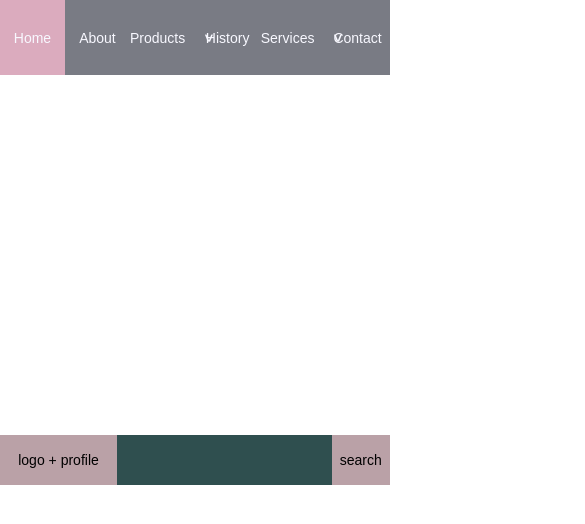
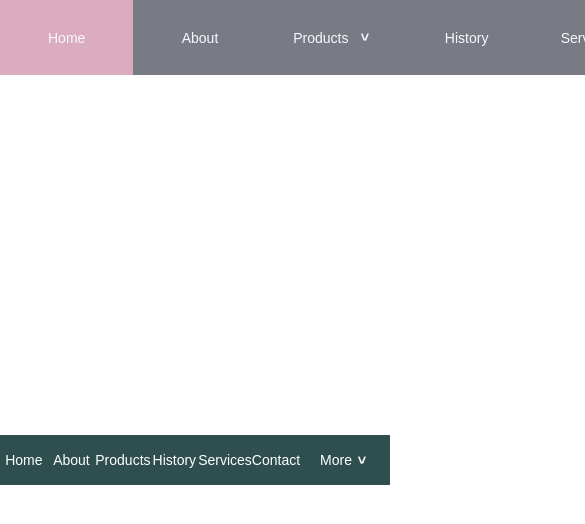
Before and after one commit to dwgrossberg/dynamicUI, a website built with webpack: page dist/index.html in a window 390 px wide. Shown: the top 524 px of the page, 585 px wide, since content can reach past the window. Built offline with nearby package versions, Linux system fonts and the light colour scheme.

Commit message:
Setup basic mobileMenu module structure

```diff
--- a/src/dropdownMenu.js
+++ b/src/dropdownMenu.js
@@ -31,8 +31,10 @@ const dropdownMenu = (() => {
       argA.href = arg[1];
       argA.style.display = "flex";
       argA.style.alignItems = "center";
+      argA.style.justifyContent = "center";
       argA.style.textDecoration = "none";
       argA.style.height = menuHeight;
+      argA.style.width = "100%";
       argLI.appendChild(argA);
       menuUL.appendChild(argLI);
     });
@@ -88,7 +90,7 @@ const dropdownMenu = (() => {
         arrowDiv.innerText = `>`;
         arrowDiv.style.fontWeight = "700";
         arrowDiv.style.transform = "rotate(90deg)";
-        arrowDiv.style.marginLeft = "35%";
+        arrowDiv.style.marginLeft = "15px";
         arrowDiv.style.height = "10px";
         arrowDiv.style.width = "10px";
         const navLink = document.getElementById(`menu-nav-link-${name}`);
@@ -170,7 +172,7 @@ const dropdownMenu = (() => {
               arrowDivSub.style.color = "white";
               arrowDivSub.style.height = "8px";
               arrowDivSub.style.width = "8px";
-              arrowDivSub.style.marginLeft = "35%";
+              arrowDivSub.style.marginLeft = "15px";
               arrowDivSub.style.transform = "translateY(-50%)";
               dropdownItem.style.display = "flex";
               dropdownItem.style.alignItems = "center";
--- a/src/index.js
+++ b/src/index.js
@@ -1,5 +1,8 @@
 import dropdownMenu from "./dropdownMenu.js";
+import mobileMenu from "./mobileMenu.js";
 import "./style.css";
+
+// dropdownMenu example
 
 dropdownMenu.setDropdownDOM("dropdown-menu");
 
@@ -39,3 +42,18 @@ dropdownMenu.setSubDropdown(
   ["subLink-2", "input href..."],
   ["subLink-3", "input href..."]
 );
+
+// mobileMenu example
+
+mobileMenu.setMobileMenuDOM("mobile-menu");
+
+mobileMenu.setColumns(
+  ["Home", "input href..."],
+  ["About", "input href..."],
+  ["Products", "input href..."],
+  ["History", "input href..."],
+  ["Services", "input href..."],
+  ["Contact", "input href..."]
+);
+
+mobileMenu.addMore();
--- a/src/mobileMenu.js
+++ b/src/mobileMenu.js
@@ -0,0 +1,72 @@
+const mobileMenu = (() => {
+  let mobileMenuDOM;
+  const setMobileMenuDOM = (elemID) => {
+    mobileMenuDOM = document.getElementById(`${elemID}`);
+  };
+
+  const menuUL = document.createElement("ul");
+  menuUL.style.display = "flex";
+  menuUL.style.justifyContent = "space-around";
+  menuUL.style.listStyle = "none";
+  menuUL.style.padding = "0";
+  menuUL.style.margin = "0";
+  menuUL.style.boxSizing = "border-box";
+
+  const setColumns = (...args) => {
+    args.forEach((arg) => {
+      const argLI = document.createElement("li");
+      argLI.classList.add("mobile-nav");
+      argLI.style.display = "flex";
+      argLI.style.justifyContent = "center";
+      argLI.style.width = "100%";
+      const menuHeight = window.getComputedStyle(mobileMenuDOM).height;
+      argLI.style.height = menuHeight;
+      argLI.style.cursor = "pointer";
+      const argA = document.createElement("a");
+      argA.setAttribute("id", `mobile-nav-link-${arg[0]}`);
+      argA.innerText = arg[0];
+      argA.href = arg[1];
+      argA.style.display = "flex";
+      argA.style.alignItems = "center";
+      argA.style.justifyContent = "center";
+      argA.style.textDecoration = "none";
+      argA.style.height = menuHeight;
+      argA.style.width = "100%";
+      argLI.appendChild(argA);
+      menuUL.appendChild(argLI);
+    });
+    mobileMenuDOM.appendChild(menuUL);
+  };
+
+  const addMore = () => {
+    const moreDiv = document.createElement("div");
+    moreDiv.classList.add("mobile-menu-more");
+    moreDiv.style.display = "flex";
+    moreDiv.style.justifyContent = "center";
+    moreDiv.style.alignItems = "center";
+    moreDiv.style.padding = "10px 20px";
+    moreDiv.style.cursor = "pointer";
+    moreDiv.innerText = "More";
+    const arrowDiv = document.createElement("div");
+    arrowDiv.innerText = `>`;
+    arrowDiv.style.fontWeight = "700";
+    arrowDiv.style.transform = "rotate(90deg)";
+    arrowDiv.style.marginLeft = "10px";
+    arrowDiv.style.height = "8px";
+    arrowDiv.style.width = "8px";
+    moreDiv.appendChild(arrowDiv);
+    menuUL.appendChild(moreDiv);
+  };
+
+  // progressively collapsing menu
+  // number of tabs determined by screen size
+  // excess tabs grouped under 'more' section
+
+  return {
+    setMobileMenuDOM,
+    setColumns,
+    addMore,
+  };
+})();
+
+export default mobileMenu;
--- a/src/style.css
+++ b/src/style.css
@@ -30,6 +30,7 @@ body {
   width: var(--dropdown-width);
   height: var(--dropdown-height);
   background-color: #797b84;
+  min-width: 800px;
 }
 
 .dropdown-nav a,
@@ -59,30 +60,18 @@ body {
 
 /* Styles for mobileMenu.js */
 
-.mobile-container {
-  display: flex;
-  justify-content: center;
-  align-items: center;
+#mobile-menu {
   width: 100%;
   height: 50px;
+  background-color: darkslategray;
+  color: white;
 }
 
-.mobile-logo,
-.mobile-search {
-  width: 30%;
-  height: 50px;
-  background-color: #baa1a7;
-  display: flex;
-  justify-content: center;
-  align-items: center;
+.mobile-nav:active,
+.mobile-menu-more:active {
+  background-color: darkolivegreen;
 }
 
-.mobile-search {
-  width: 15%;
+#mobile-menu a {
+  color: white;
 }
-
-#mobile-menu {
-  width: 55%;
-  height: 50px;
-  background-color: darkslategray;
-}
```
Also changed, not shown: dist/index.html.
